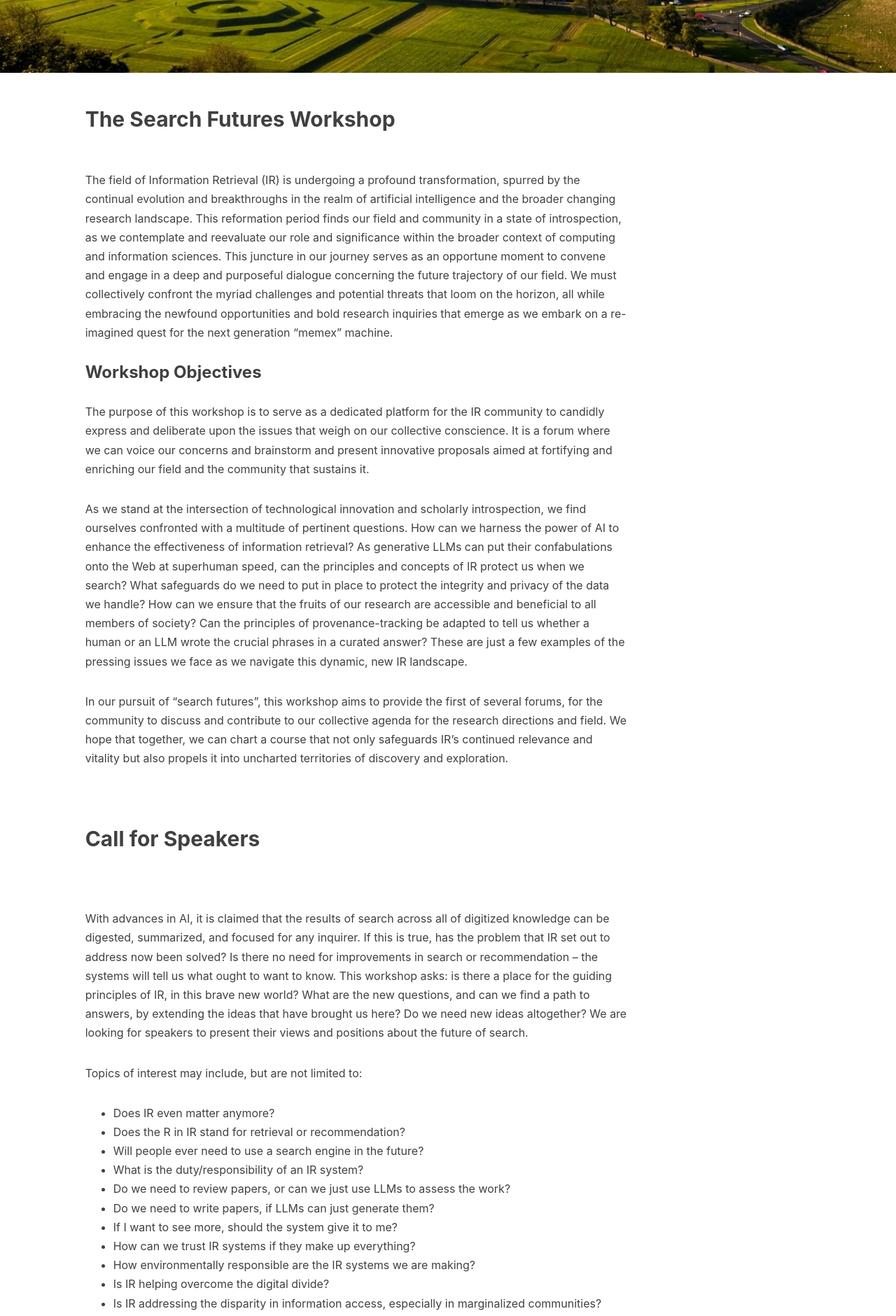
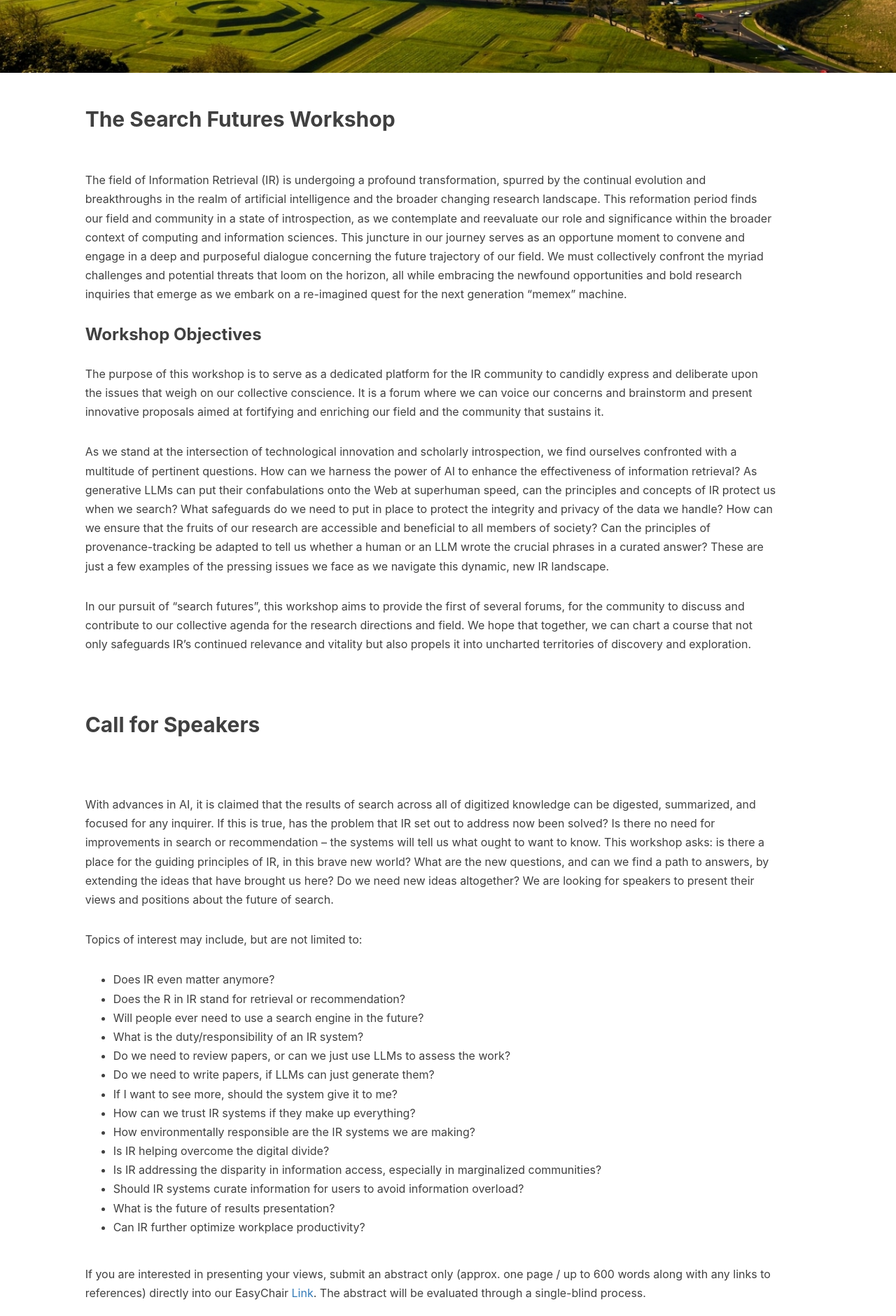
Before and after one commit to SearchFutures/SearchFutures.github.io, a Jekyll site: the page built from index.md, in a window 1280 px wide. Shown: the part 316-2196 px from the top of the page at 70% size. Built offline with Jekyll 4.4.1, drawn with Linux system fonts in a browser that asks for light colours; nearby versions of some CDN libraries; our own code applies the rules of GitHub Pages for plain Markdown files.

Commit message:
Update page.html

```diff
--- a/_layouts/page.html
+++ b/_layouts/page.html
@@ -23,7 +23,7 @@ layout: default
         {% if site.sidebar == false %}
 <!-- NO SIDEBAR -->
     <!-- Post Container -->
-            <div class="col-lg-8 col-lg-offset-1 col-md-8 col-md-offset-1 post-container">
+            <div class="col-lg-10 col-lg-offset-1 col-md-8 col-md-offset-1 post-container">
                 {{ content }}
             </div>
     <!-- Sidebar Container -->
```
